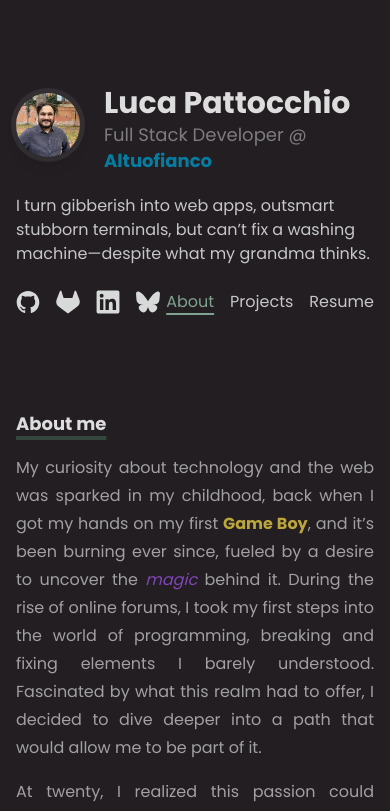
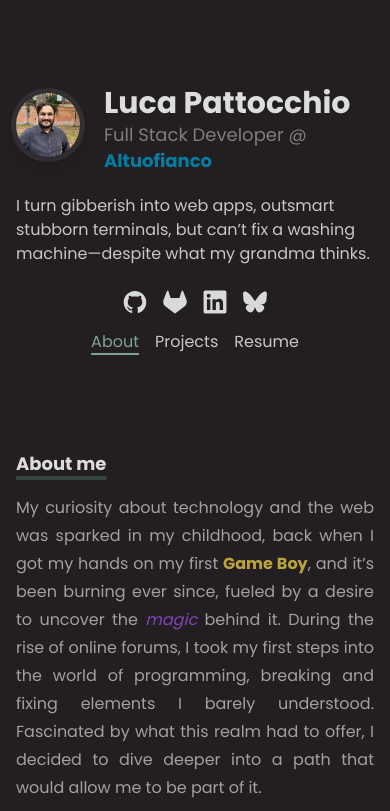
Before and after one commit to Kasui92/lucapattocchio.dev, a React (Vite) app: page / in a window 390 px wide. Shown: the top 811 px of the page. Built offline with nearby package versions, Linux system fonts and the light colour scheme.

Commit message:
style: update layout of Hero component for improved responsiveness

```diff
--- a/src/components/Header/Hero.tsx
+++ b/src/components/Header/Hero.tsx
@@ -36,7 +36,7 @@
             </span>
         </div>
 
-        <div className="flex items-center justify-between">
+        <div className="flex flex-col items-center justify-between gap-4 lg:flex-row lg:gap-0">
             <SocialNav />
             <NavInline />
         </div>
```
